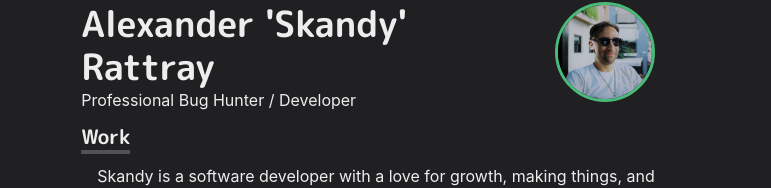
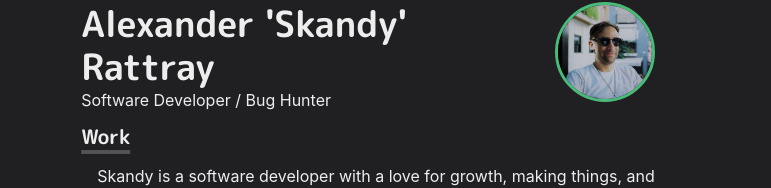
Before and after one commit to skandog/p, a Next.js app: page / in a window 1280 px wide. Shown: the part 215-403 px from the top of the page, without its empty margins (272-1043 px from the left). Built offline with nearby package versions, Linux system fonts and the light colour scheme.

Commit message:
updated tagline

```diff
--- a/pages/index.js
+++ b/pages/index.js
@@ -42,7 +42,7 @@ const Page = () => {
             <Heading as="h2" variant="page-title">
               Alexander &apos;Skandy&apos; Rattray
             </Heading>
-            <p>Professional Bug Hunter / Developer</p>
+            <p>Software Developer / Bug Hunter</p>
             {/* <Image src={dogImg} width={200} height={150} alt="logo" /> */}
           </Box>
           <Box
```
